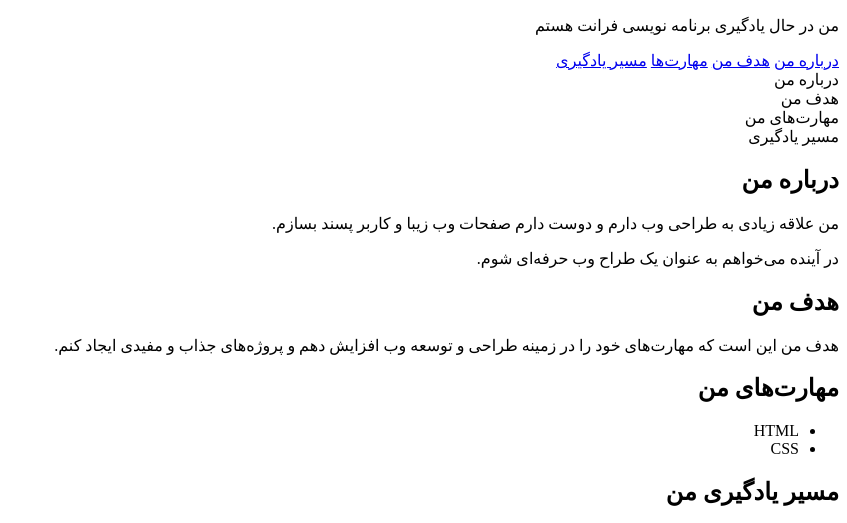
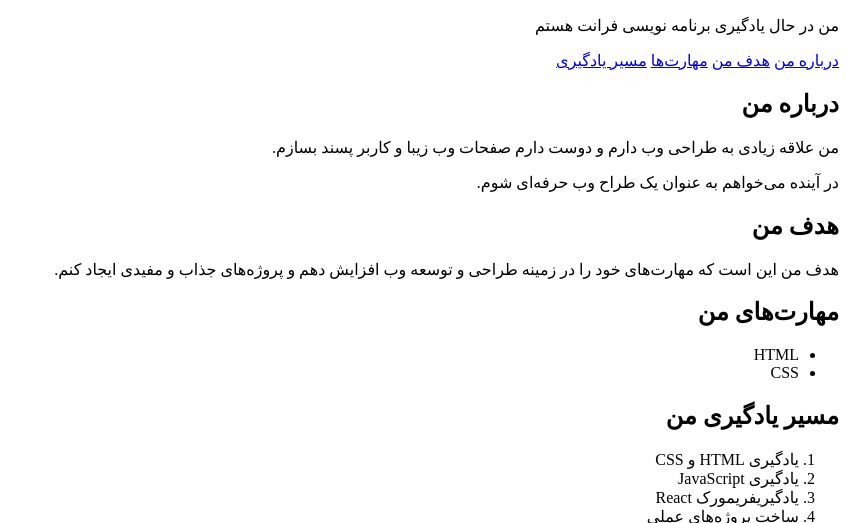
Before and after one commit to arminkoliaie/html-css-projects, a plain HTML site: page lesson-1/index.html in a window 1280 px wide. Shown: the part 277-800 px from the top of the page, without its empty margins (433-1280 px from the left). Drawn offline with Linux system fonts and the light colour scheme.

Commit message:
Use semantic HTML structure and add navigation

```diff
--- a/lesson-1/index.html
+++ b/lesson-1/index.html
@@ -7,38 +7,40 @@
   </head>
   <body>
     <header>
-      <img src="/lesson-1/img/image.jpg" alt="تصویر پروفایل من" width="200" />
+      <img src="./img/image.jpg" alt="تصویر پروفایل من" width="200" />
       <h1>سلام من آرمین هستم</h1>
       <p>من در حال یادگیری برنامه نویسی فرانت هستم</p>
       <nav>
-        <a href="about.html">درباره من</a>
-        <a href="goal.html">هدف من</a>
-        <a href="skills.html">مهارت‌ها</a>
-        <a href="learning-path.html">مسیر یادگیری</a>
+        <a href="#about">درباره من</a>
+        <a href="#goal">هدف من</a>
+        <a href="#skills">مهارت‌ها</a>
+        <a href="#learning-path">مسیر یادگیری</a>
       </nav>
     </header>
     <main>
-      <section id="about">درباره من</section>
-      <section id="goal">هدف من</section>
-      <section id="skills">مهارت‌های من</section>
-      <section id="learning-path">مسیر یادگیری</section>
-    </main>
+      <section id="about">
         <h2>درباره من</h2>
         <p>
           من علاقه زیادی به طراحی وب دارم و دوست دارم صفحات وب زیبا و کاربر پسند
           بسازم.
         </p>
         <p>در آینده می‌خواهم به عنوان یک طراح وب حرفه‌ای شوم.</p>
+      </section>
+      <section id="goal">
         <h2>هدف من</h2>
         <p>
-      هدف من این است که مهارت‌های خود را در زمینه طراحی و توسعه وب افزایش دهم و
-      پروژه‌های جذاب و مفیدی ایجاد کنم.
+          هدف من این است که مهارت‌های خود را در زمینه طراحی و توسعه وب افزایش
+          دهم و پروژه‌های جذاب و مفیدی ایجاد کنم.
         </p>
+      </section>
+      <section id="skills">
         <h2>مهارت‌های من</h2>
         <ul>
           <li>HTML</li>
           <li>CSS</li>
         </ul>
+      </section>
+      <section id="learning-path">
         <h2>مسیر یادگیری من</h2>
         <ol>
           <li>یادگیری HTML و CSS</li>
@@ -46,6 +48,8 @@
           <li>یادگیریفریمورک React</li>
           <li>ساخت پروژه‌های عملی</li>
         </ol>
+      </section>
+    </main>
     <footer>
       <a
         href="https://github.com/arminkoliaie"
```
Lines whose indentation alone changed are shown as unchanged.
